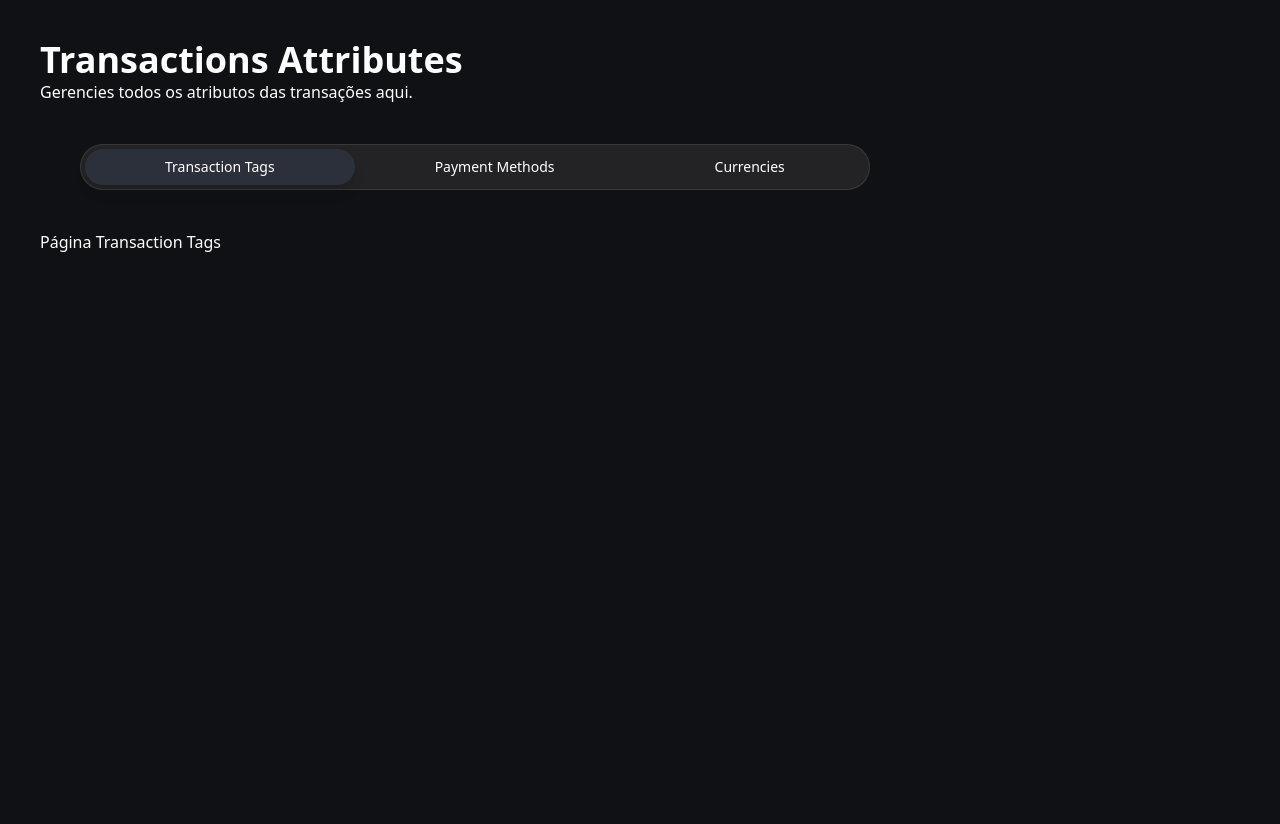
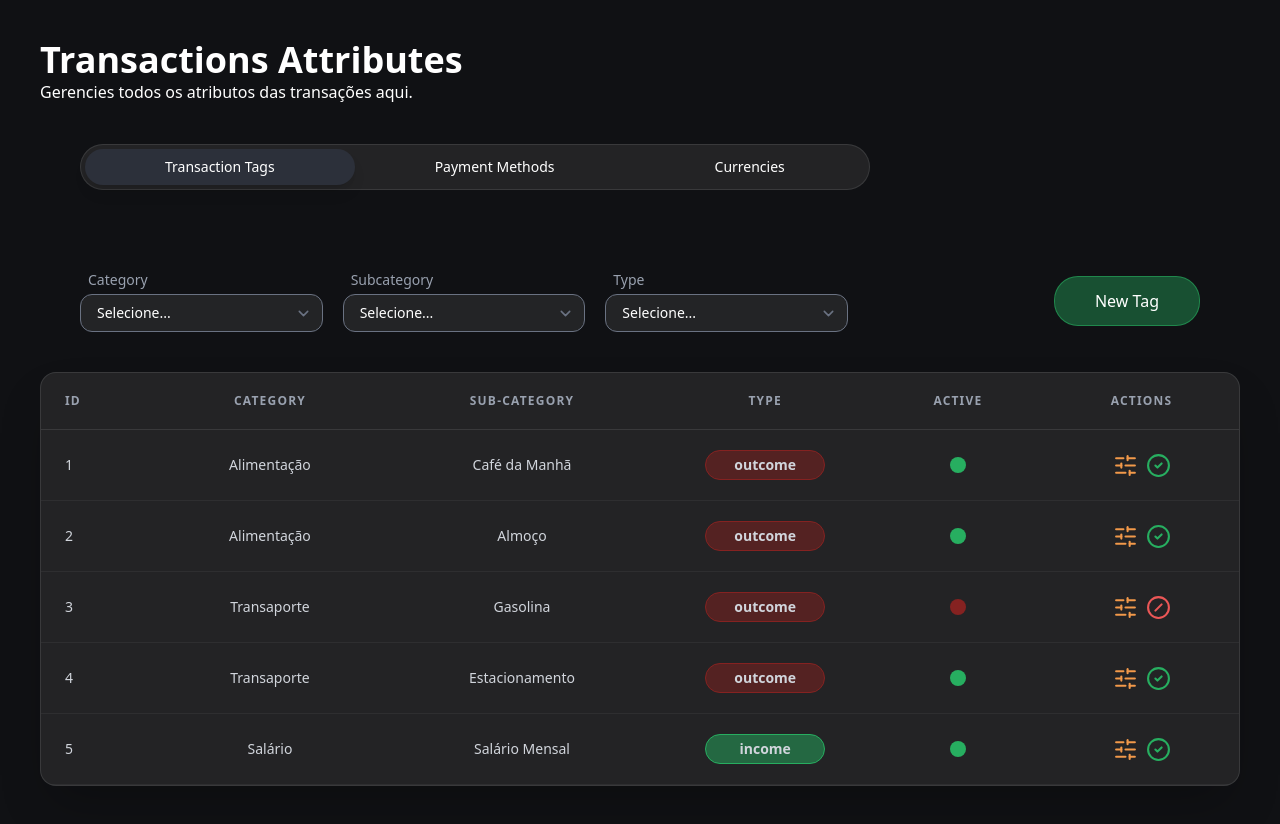
Before and after one commit to alepretto/friday-night-web, a SvelteKit app in the folder web/: page /friday/transaction-attributes/transaction-tags in a window 1280 px wide. Before the commit the page ends 800 px from the top, so only its background shows below. Built offline with nearby package versions, Linux system fonts and the light colour scheme.

Commit message:
Criando pagina transaction-tags estatica. Closes #2

```diff
--- a/web/src/routes/friday/transaction-attributes/currencies/+page.svelte
+++ b/web/src/routes/friday/transaction-attributes/currencies/+page.svelte
@@ -49,24 +49,7 @@
 </script>
 
 <section>
-	<div class="flex items-center justify-between p-10">
-		<div class="flex w-full max-w-3xl gap-5">
-			{#each [{ id: 'category', label: 'Category' }, { id: 'subcategory', label: 'Subcategory' }, { id: 'type', label: 'Type' }] as field (field.id)}
-				<div class="flex w-full flex-col gap-1">
-					<label class="px-2 text-sm text-gray-400" for="transaction-tag-{field.id}">
-						{field.label}
-					</label>
-					<select
-						class="w-full rounded-xl bg-secondary/30 px-4 py-2 text-sm outline-none focus:ring-2 focus:ring-white/20"
-						name="transaction-tag-{field.id}"
-						id="transaction-tag-{field.id}"
-					>
-						<option value="">Selecione...</option>
-					</select>
-				</div>
-			{/each}
-		</div>
-
+	<div class="flex items-center justify-end p-10">
 		<button
 			class="cursor-pointer rounded-3xl border border-success/60 bg-success/40 px-10 py-3 transition-colors hover:bg-success"
 		>
--- a/web/src/routes/friday/transaction-attributes/transaction-tags/+page.svelte
+++ b/web/src/routes/friday/transaction-attributes/transaction-tags/+page.svelte
@@ -1 +1,106 @@
-<h1>Página Transaction Tags</h1>
+<script lang="ts">
+	import { SlidersHorizontal, CircleCheck, CircleSlash } from 'lucide-svelte';
+	import Table from '$lib/components/ui/Table.svelte';
+	import type { Column } from '$lib/components/ui/Table.svelte';
+
+	interface Tag {
+		id: number;
+		category: string;
+		subcategory: string;
+		type: string;
+		active: boolean;
+	}
+
+	const columns: Column<Tag>[] = [
+		{ key: 'id', label: 'ID' },
+		{ key: 'category', label: 'Category', align: 'center' },
+		{ key: 'subcategory', label: 'Sub-Category', align: 'center' },
+		{ key: 'type', label: 'Type', align: 'center' },
+		{ key: 'active', label: 'Active', align: 'center' },
+		{ key: 'actions', label: 'Actions', align: 'center' }
+	];
+
+	const tags: Tag[] = [
+		{ id: 1, category: 'Alimentação', subcategory: 'Café da Manhã', type: 'outcome', active: true },
+		{ id: 2, category: 'Alimentação', subcategory: 'Almoço', type: 'outcome', active: true },
+		{ id: 3, category: 'Transaporte', subcategory: 'Gasolina', type: 'outcome', active: false },
+		{
+			id: 4,
+			category: 'Transaporte',
+			subcategory: 'Estacionamento',
+			type: 'outcome',
+			active: true
+		},
+		{ id: 5, category: 'Salário', subcategory: 'Salário Mensal', type: 'income', active: true }
+	];
+
+	const typeBadge = {
+		outcome: 'border-failed bg-failed/50',
+		income: 'border-success bg-success/50'
+	};
+</script>
+
+<section>
+	<div class="flex items-center justify-between p-10">
+		<div class="flex w-full max-w-3xl gap-5">
+			{#each [{ id: 'category', label: 'Category' }, { id: 'subcategory', label: 'Subcategory' }, { id: 'type', label: 'Type' }] as field (field.id)}
+				<div class="flex w-full flex-col gap-1">
+					<label class="px-2 text-sm text-gray-400" for="transaction-tag-{field.id}">
+						{field.label}
+					</label>
+					<select
+						class="w-full rounded-xl bg-secondary/30 px-4 py-2 text-sm outline-none focus:ring-2 focus:ring-white/20"
+						name="transaction-tag-{field.id}"
+						id="transaction-tag-{field.id}"
+					>
+						<option value="">Selecione...</option>
+					</select>
+				</div>
+			{/each}
+		</div>
+
+		<button
+			class="cursor-pointer rounded-3xl border border-success/60 bg-success/40 px-10 py-3 transition-colors hover:bg-success"
+		>
+			New Tag
+		</button>
+	</div>
+
+	<div class="flex flex-col items-center">
+		<div class="w-full max-w-7xl">
+			<Table data={tags} {columns} rowKey="id">
+				{#snippet cell({ row, key })}
+					{#if key === 'type'}
+						<div
+							class="m-auto max-w-30 rounded-2xl border p-1 font-bold {typeBadge[
+								row.type as keyof typeof typeBadge
+							]}"
+						>
+							{row[key]}
+						</div>
+					{:else if key === 'active'}
+						<div class="m-auto h-4 w-4 rounded-full {row[key] ? 'bg-success' : 'bg-failed'}"></div>
+					{:else if key === 'actions'}
+						<div class="flex justify-center gap-2">
+							<button class="cursor-pointer text-friday-orange">
+								<SlidersHorizontal size={25} />
+							</button>
+
+							{#if row.active}
+								<button class="cursor-pointer text-success">
+									<CircleCheck size={25} />
+								</button>
+							{:else}
+								<button class="cursor-pointer text-friday-red">
+									<CircleSlash size={25} />
+								</button>
+							{/if}
+						</div>
+					{:else}
+						{row[key as keyof Tag]}
+					{/if}
+				{/snippet}
+			</Table>
+		</div>
+	</div>
+</section>
--- a/web/src/routes/layout.css
+++ b/web/src/routes/layout.css
@@ -9,6 +9,8 @@
 	--color-failed: #852221;
 
 	--color-friday-blue: #2f80ed;
+	--color-friday-red: #EB5757;
+	--color-friday-orange: #F2994A;
 
 	--color-danger: #ff2d55;
 
```
